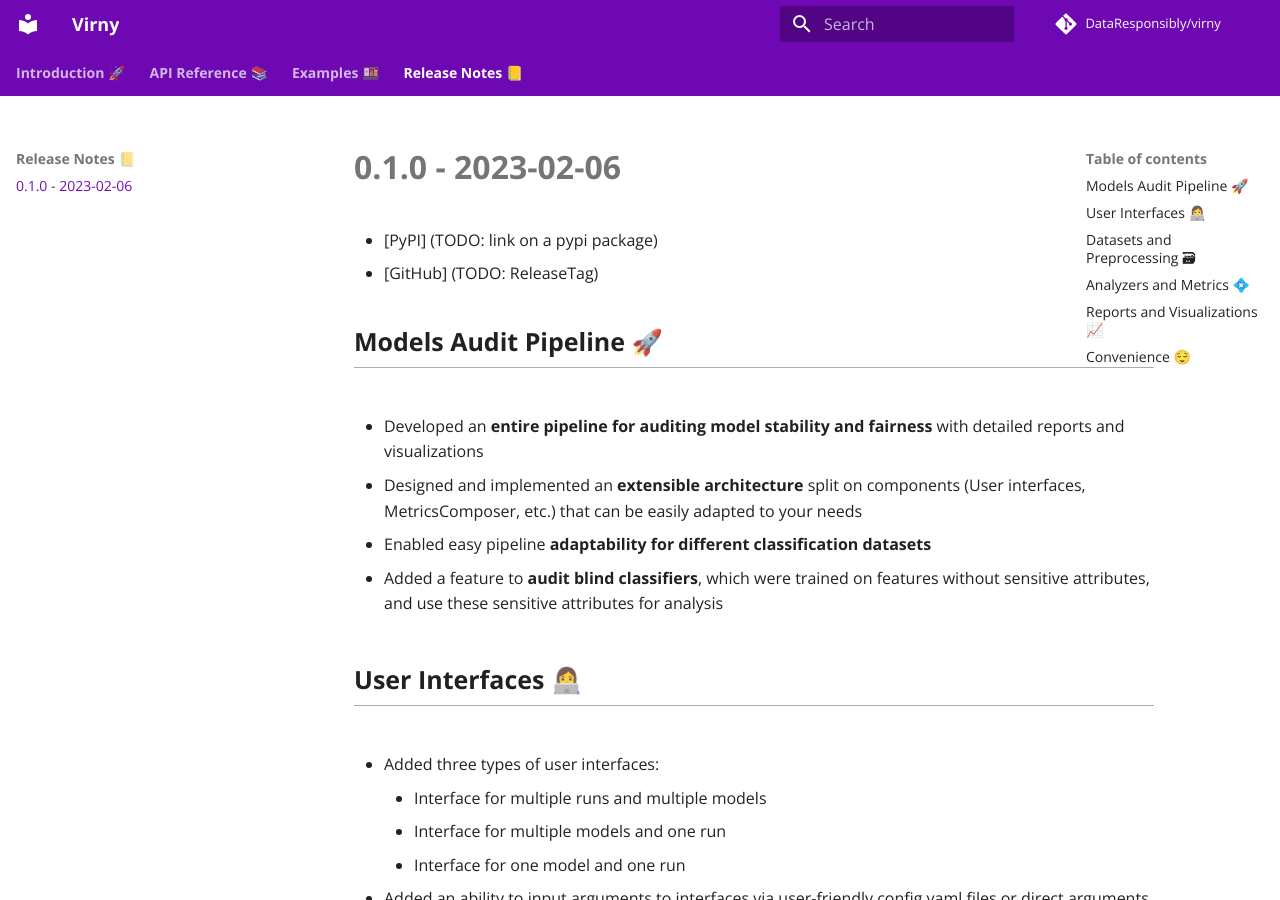
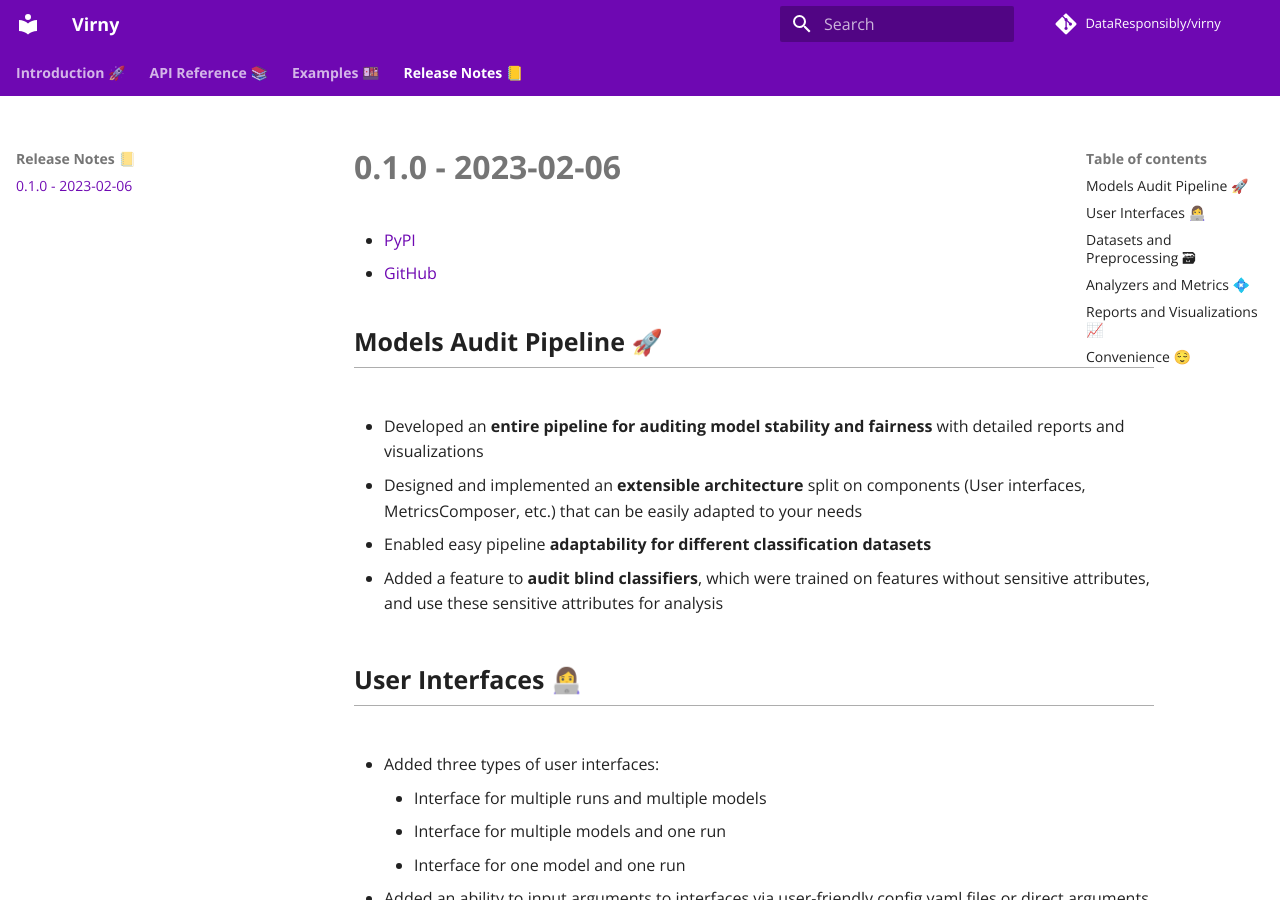
Before and after one commit to DataResponsibly/Virny, an MkDocs documentation site: the page built from docs/release_notes/0.1.0.md, in a window 1280 px wide and 900 px high. Built offline with MkDocs 1.6.1 and Material for MkDocs 9.7.7, drawn with Linux system fonts in a browser that asks for light colours; comment, search, counter and statistics services are not loaded; the version menu is left out.

Commit message:
Release 0.1.0

```diff
--- a/docs/release_notes/0.1.0.md
+++ b/docs/release_notes/0.1.0.md
@@ -1,7 +1,7 @@
 # 0.1.0 - 2023-02-06
 
-- [PyPI] (TODO: link on a pypi package)
-- [GitHub] (TODO: ReleaseTag)
+- [PyPI](https://pypi.org/project/virny/0.1.0/)
+- [GitHub](https://github.com/DataResponsibly/Virny/releases/tag/0.1.0)
 
 
 ## Models Audit Pipeline 🚀
--- a/setup.py
+++ b/setup.py
@@ -14,8 +14,8 @@ NAME = 'virny'
 DESCRIPTION = "Python library for auditing model stability and fairness"
 LONG_DESCRIPTION_CONTENT_TYPE = "text/markdown"
 URL = "https://github.com/DataResponsibly/Virny"
-EMAILS = "herasymuk@ucu.edu.ua and fa2161@nyu.edu"
-AUTHORS = "Denys Herasymuk and Falaah Arif Khan"
+EMAILS = "denis.gerasymuk799@gmail.com"
+AUTHORS = "Denys Herasymuk"
 
 # The directory containing this file
 HERE = os.getcwd()
@@ -28,7 +28,6 @@ about: dict = {}
 with open(os.path.join(HERE, NAME, "__version__.py")) as f:
     exec(f.read(), about)
 
-# TODO: clean requirements later
 with pathlib.Path('requirements.txt').open() as requirements_txt:
     base_packages = [
         str(requirement)
```
Also changed, not shown: README.md (+1 -1 lines), 1 other file.
